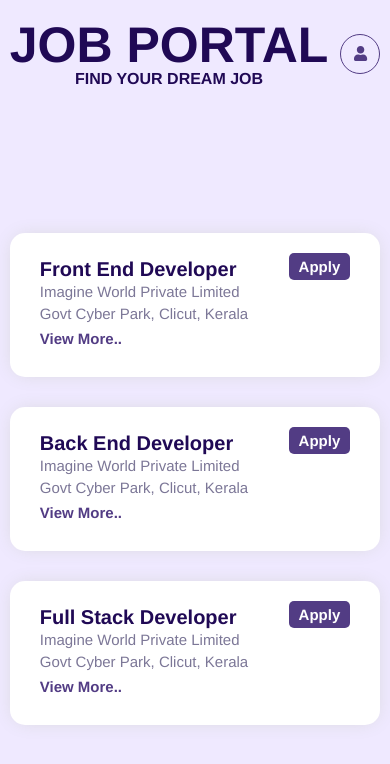
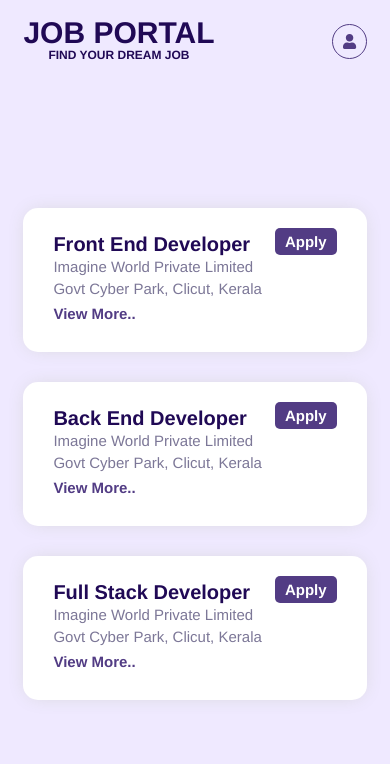
Before and after one commit to nizar-dev01/job-portal, a Vue app: page /#/home in a window 390 px wide. Shown: the top 764 px of the page. Built offline with nearby package versions, Linux system fonts and the light colour scheme.

Commit message:
responsive UI

```diff
--- a/src/template/layout/templates/app/style/header.scss
+++ b/src/template/layout/templates/app/style/header.scss
@@ -13,9 +13,16 @@
             font-size: 50px;
             display: block;
             line-height: 50px;
+            @include sm{
+                font-size: 30px;
+                line-height: 25px;
+            }
         }
         .descr{
             font-size: 16px;
+            @include sm{
+                font-size: 12px;
+            }
         }
     }
     .bt.menu{
@@ -24,6 +31,11 @@
         width: $ofst;
         height: $ofst;
         position: relative;
+        @include sm{
+            $ofst: 35px;
+            width: $ofst;
+            height: $ofst;
+        }
         &:hover .dropdown{
             display: block;
         }
--- a/src/template/layout/templates/app/style/layout.scss
+++ b/src/template/layout/templates/app/style/layout.scss
@@ -1,5 +1,5 @@
 .spacer{
-    max-width: 95%;
+    max-width: 88%;
     width: 1200px;
     margin: 0 auto;
 }
--- a/src/template/style/components/editor.scss
+++ b/src/template/style/components/editor.scss
@@ -5,6 +5,12 @@
 .input-group.submit{
     display: flex;
     align-items: center;
+    flex-wrap: wrap;
+    .bt{
+        @include sm {
+            flex-grow: 1;
+        }
+    }
 }
 .bt.view{
     $ofst: 35px;
--- a/src/template/style/global.scss
+++ b/src/template/style/global.scss
@@ -103,6 +103,9 @@ button {
     border-radius: 15px;
     margin: -10px;
     margin-bottom: 80px;
+    @include sm {
+        padding: 25px 30px;
+    }
 }
 
 .input{
@@ -134,6 +137,10 @@ button {
     text-align: center;
     font-size: 40px;
     margin-bottom: 55px;
+    @include sm {
+        font-size: 30px;
+        margin-bottom: 35px;
+    }
 }
 
 
--- a/src/template/style/views/home.scss
+++ b/src/template/style/views/home.scss
@@ -1,3 +1,4 @@
+@import '~/mixins.scss';
 .hero{
     margin-top: 100px;
 }
@@ -10,5 +11,9 @@
         padding: 15px;
         min-width: 400px;
         flex-grow: 1;
+        @include sm{
+            min-width: auto;
+            width: 100%;
+        }
     }
 }
--- a/src/template/style/views/login.scss
+++ b/src/template/style/views/login.scss
@@ -2,6 +2,7 @@
 .bgbx{
     width: 500px;
     margin: 0 auto;
+    max-width: 100%;
 }
 .error-msg{
     line-height: 0;
```
